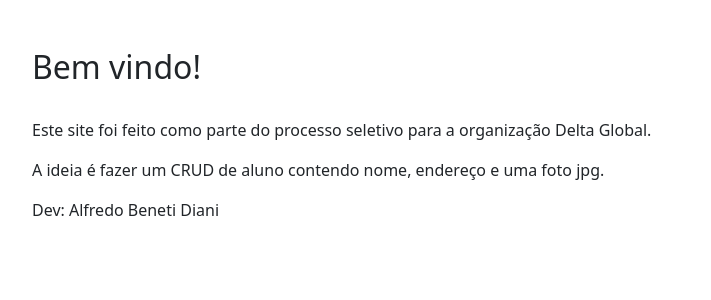
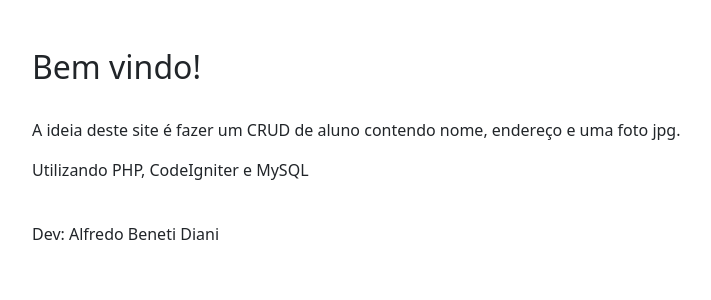
Before and after one commit to alfredodiani/CRUD-alunos-CI4, a CodeIgniter 4 app: template app/Views/home.php in a window 1280 px wide. Shown: the part 58-358 px from the top of the page, without its empty margins (50-761 px from the left). Run offline with PHP 8.4 and a stand-in for CodeIgniter, Linux system fonts and the light colour scheme; the template is opened without the code that fills it, so the values that code supplies are empty; some libraries are stand-ins or nearby versions.

Commit message:
Update home.php

```diff
--- a/app/Views/home.php
+++ b/app/Views/home.php
@@ -3,8 +3,9 @@
 <div class='container mt-5' >
     <h2>Bem vindo!</h2>
     <br>
-    <p>Este site foi feito como parte do processo seletivo para a organização Delta Global.</p>
-    <p>A ideia é fazer um CRUD de aluno contendo nome, endereço e uma foto jpg.</p>
+    <p>A ideia deste site é fazer um CRUD de aluno contendo nome, endereço e uma foto jpg.</p>
+    <p>Utilizando PHP, CodeIgniter e MySQL</p>
+    <br>
     <p>Dev: Alfredo Beneti Diani</p>
 </div>
 <?= $this->endSection() ?>
```
